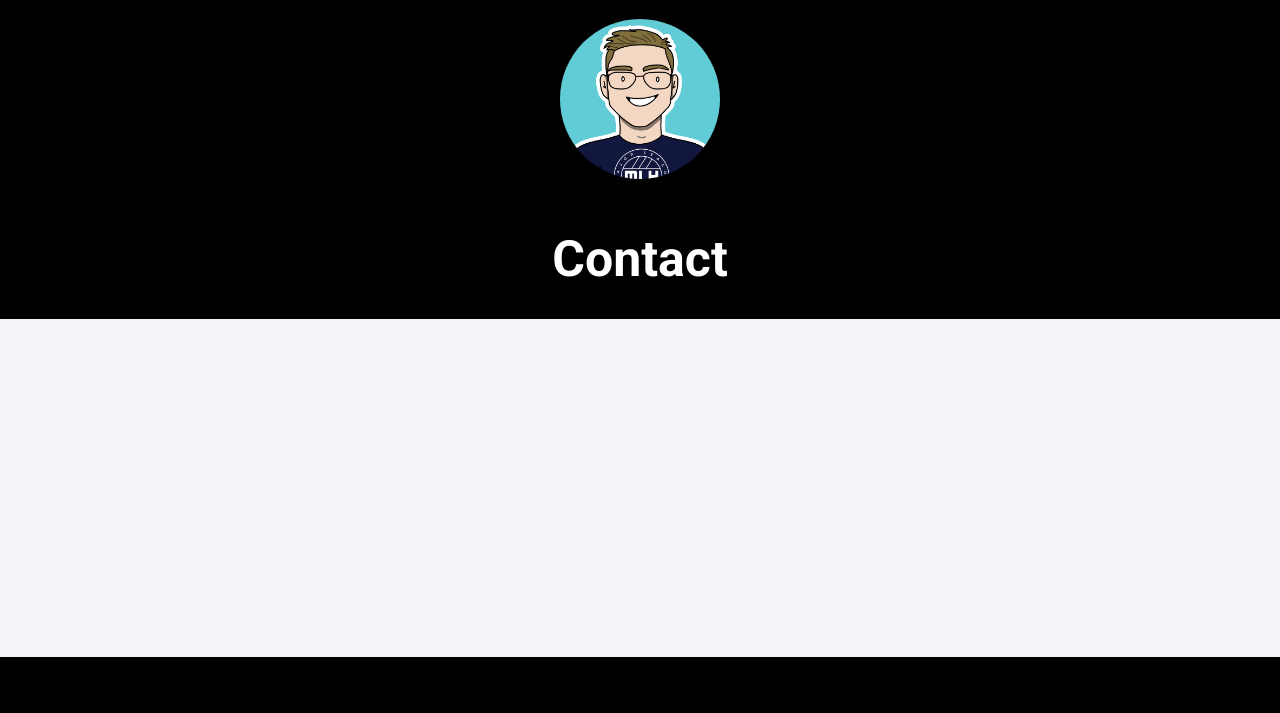
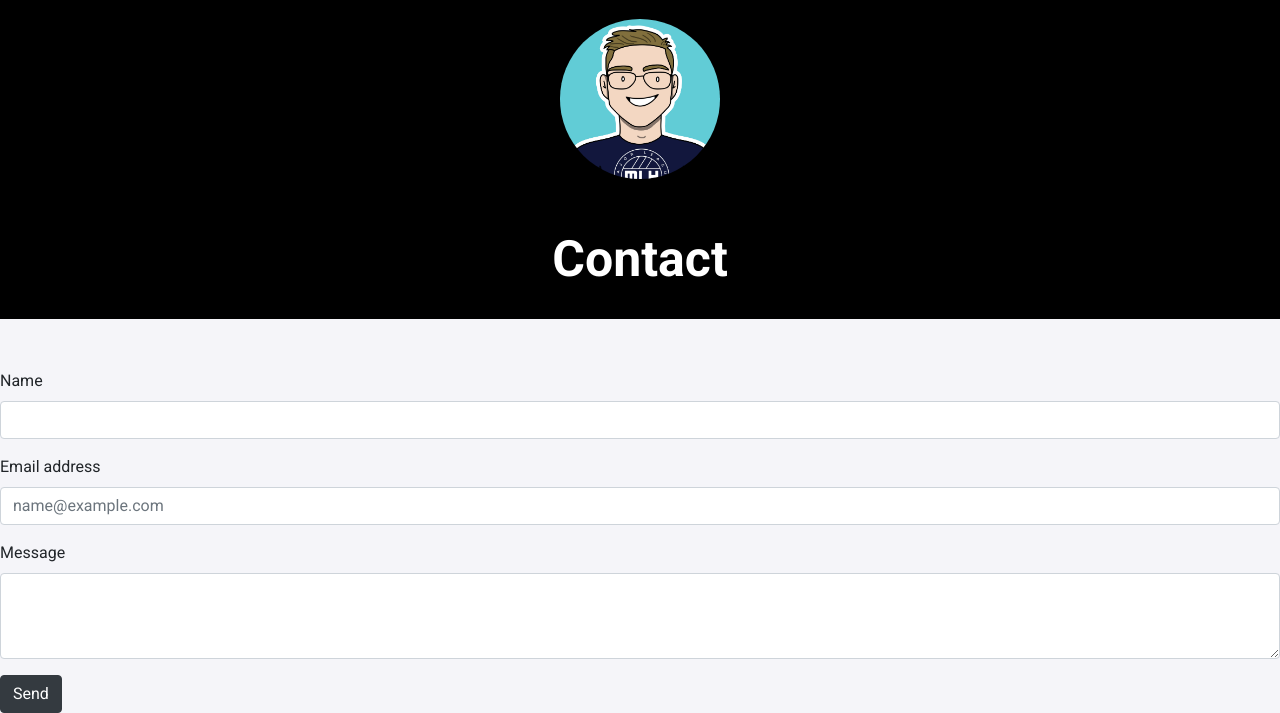
Before and after one commit to Kweku007/flask-blog, a Flask app: page /contact in a window 1280 px wide. Shown: the part 143-856 px from the top of the page. Before the commit the page ends 800 px from the top, so only its background shows below. Run offline with Flask 2, Linux system fonts and the light colour scheme; some libraries are stand-ins or nearby versions.

Commit message:
Contact page layout

```diff
--- a/app/templates/contacts.html
+++ b/app/templates/contacts.html
@@ -1,71 +1,16 @@
-<!DOCTYPE html>
-<html lang="en">
-
-<head>
-    <!-- Required meta tags -->
-    <meta charset="utf-8">
-    <meta name="viewport" content="width=device-width, initial-scale=1, shrink-to-fit=no">
-    <meta property="og:title" content="Personal Portfolio">
-    <meta property="og:description" content="My Personal Portfolio">
-    <meta property="og:url" content="{{ url }}">
-
-    <link rel="stylesheet" href="https://maxcdn.bootstrapcdn.com/bootstrap/4.0.0/css/bootstrap.min.css"
-        integrity="sha384-Gn5384xqQ1aoWXA+058RXPxPg6fy4IWvTNh0E263XmFcJlSAwiGgFAW/dAiS6JXm" crossorigin="anonymous">
-    <link rel="preconnect" href="https://fonts.gstatic.com">
-    <link
-        href="https://fonts.googleapis.com/css2?family=Roboto:ital,wght@0,100;0,300;0,400;0,500;0,700;0,900;1,100;1,300;1,400;1,500;1,700;1,900&display=swap"
-        rel="stylesheet">
-
-    <link lang='sass' rel="stylesheet" href="./static/styles/main.css">
-    <link rel='icon' href='./static/img/favicon.ico' type='image/x-icon' />
-    <title>{{ title }}</title>
-    <script src="https://maxcdn.bootstrapcdn.com/bootstrap/3.3.7/js/bootstrap.min.js" integrity="sha384-Tc5IQib027qvyjSMfHjOMaLkfuWVxZxUPnCJA7l2mCWNIpG9mGCD8wGNIcPD7Txa" crossorigin="anonymous"></script>
-</head>
-
-<body>
-    <header class="nav-bar">
-        <div>
-            <nav class="navbar navbar-expand-lg navbar-dark bg-dark">
-                <h1>MLH</h1>
-                <button class="navbar-toggler" type="button" data-toggle="collapse"
-                    data-target="#navbarSupportedContent" aria-controls="navbarSupportedContent" aria-expanded="false"
-                    aria-label="Toggle navigation">
-                    <span class="navbar-toggler-icon"></span>
-                </button>
-
-                <div class="collapse navbar-collapse" id="navbarSupportedContent">
-                    <ul class="navbar-nav mr-auto">
-                        <li class="nav-item active">
-                            <a class="nav-link" href="/">Home <span class="sr-only">(current)</span></a>
-                        </li>
-                        <li class="nav-item">
-                            <a class="nav-link" href="/projects">Projects</a>
-                        </li>
-                        <li class="nav-item">
-                            <a class="nav-link" href="/blog">Blog</a>
-                        </li>
-                        <li class="nav-item">
-                            <a class="nav-link" href="/contact">Contacts</a>
-                        </li>
-                    </ul>
-                </div>
-            </nav>
-        </div>
-        <div class="nav-content">
-            <a href="/">
-                <div class="nav-logo">
-                    <img src="./static/img/logo.svg" />
-                </div>
-            </a>
-        </div>
-    </header>
-
-    <div class="profile">
-        <div id="profile-picture" class="profile-picture">
-            <img src="./static/img/logo.jpg">
-        </div>
-        <h1>{{ title }}</h1>
-    </div>
-</body>
-
-</html>
+{% extends 'base.html' %}
+{% block content %}
+	<div class="mb-3">
+	  <label for="formControlInput1" class="form-label">Name</label>
+	  <input class="form-control" type="text" aria-label="default input example">
+	</div>
+    <div class="mb-3">
+	  <label for="formControlInput2" class="form-label">Email address</label>
+	  <input type="email" class="form-control" id="formControlInput2" placeholder="name@example.com">
+	</div>
+	<div class="mb-3">
+	  <label for="exampleFormControlTextarea1" class="form-label">Message</label>
+	  <textarea class="form-control" id="exampleFormControlTextarea1" rows="3"></textarea>
+	</div>
+	<button type="button" class="btn btn-dark">Send</button>
+{% endblock %}
```
